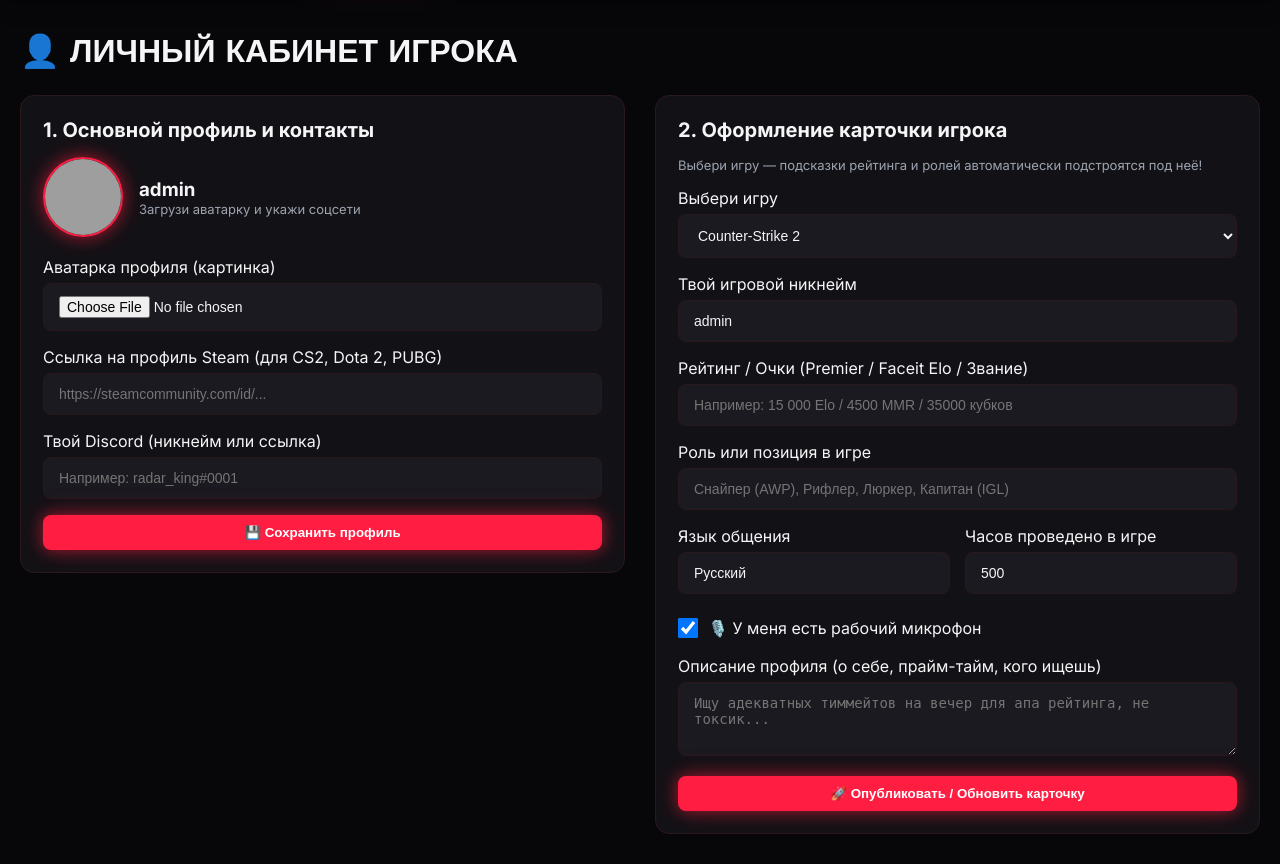
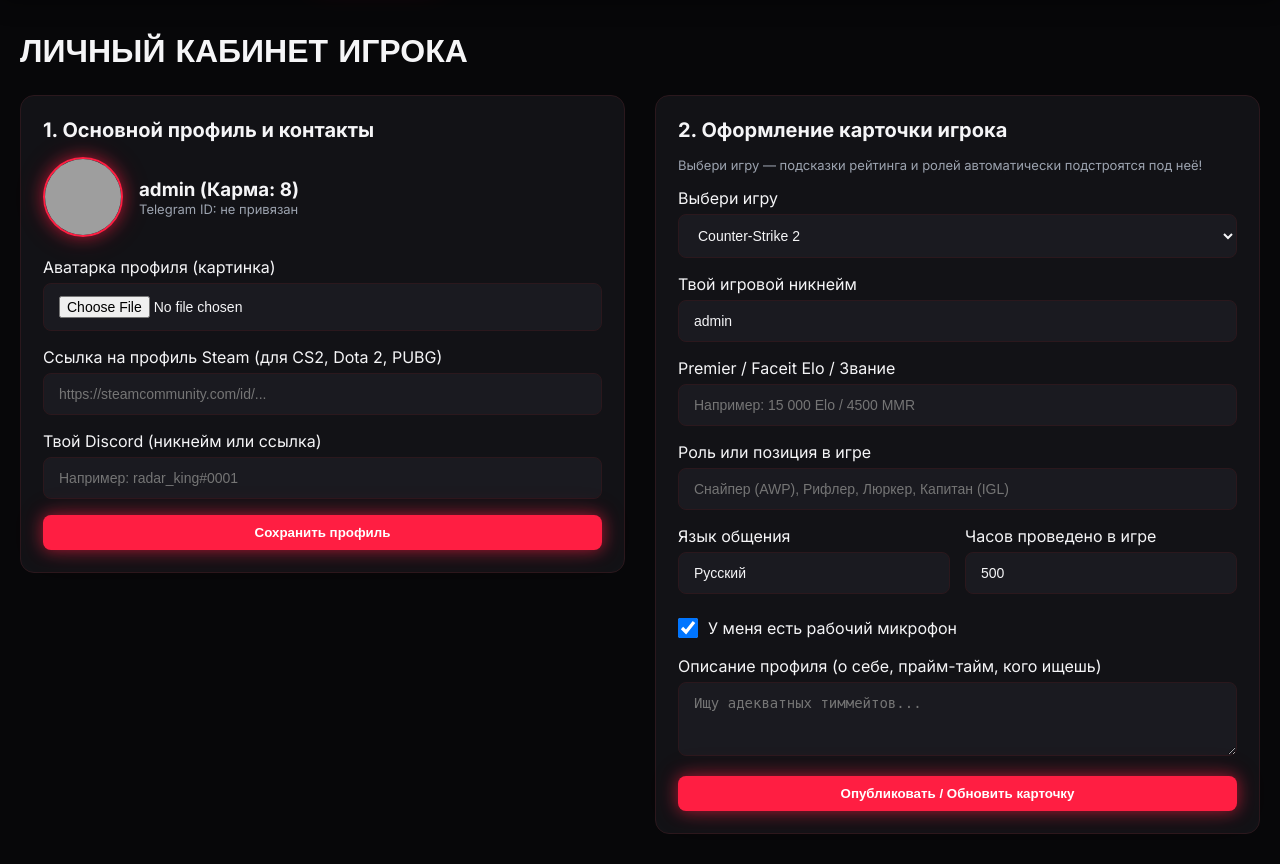
Before and after one commit to youngest-creator/RadarSquad, a Django app: page /cabinet/ in a window 1280 px wide. Shown: the part 66-930 px from the top of the page. Run offline with Django 5.2, Linux system fonts and the light colour scheme; a user stored in the database is signed in; data comes from the database, SQL or seed files in the repository; grey boxes are pictures that could not be loaded.

Commit message:
Update templates: global translation and clean code

```diff
--- a/core/templates/core/base.html
+++ b/core/templates/core/base.html
@@ -286,7 +286,7 @@
         </div>
     </nav>
 
-    <!-- ПЛАШКА / МОДАЛЬНОЕ ОКНО НАСТРОЕК -->
+    <!-- МОДАЛЬНОЕ ОКНО НАСТРОЕК -->
     <div class="modal-backdrop" id="settingsModal">
         <div class="modal-box">
             <div style="display: flex; justify-content: space-between; align-items: center; margin-bottom: 18px;">
@@ -315,7 +315,7 @@
             </div>
 
             <!-- 2. ЯЗЫК ИНТЕРФЕЙСА -->
-            <label style="font-size: 13px; color: var(--text-muted); font-weight: 600;" data-i18n="settings_lang">2. Язык интерфейса (Interface Language):</label>
+            <label style="font-size: 13px; color: var(--text-muted); font-weight: 600;" data-i18n="settings_lang">2. Язык интерфейса:</label>
             <select id="langSwitcher" onchange="changeLanguage(this.value)" style="margin-bottom: 18px;">
                 <option value="ru">Русский (RU)</option>
                 <option value="en">English (EN)</option>
@@ -338,11 +338,8 @@
                     Telegram Chat ID для мгновенных уведомлений:
                 </label>
                 <div style="display: flex; gap: 10px; align-items: center;">
-                    <input type="text" name="telegram_chat_id" value="{{ user.profile.telegram_chat_id }}" placeholder="Твой ID из @RadarSquadNotifyBot" style="margin: 0; flex: 1;">
+                    <input type="text" name="telegram_chat_id" value="{{ user.profile.telegram_chat_id }}" placeholder="Твой ID из бота" style="margin: 0; flex: 1;">
                     <button type="submit" class="btn-neon" style="padding: 11px 16px;">Сохранить</button>
-                </div>
-                <div style="margin-top: 10px; font-size: 12px;">
-                    Перейди в нашего бота: <a href="{{ bot_url|default:'https://t.me/RadarSquadNotifyBot' }}" target="_blank" style="color: var(--accent); font-weight: 700;">@RadarSquadNotifyBot</a>, нажми /start и скопируй свой ID.
                 </div>
             </form>
             {% endif %}
@@ -360,7 +357,6 @@
     </div>
 
     <script>
-        /* === 1. ИНТЕРАКТИВНЫЕ ЗВУКИ (Web Audio API) === */
         let soundEnabled = (localStorage.getItem('radarsquad_sound') ?? 'true') === 'true';
         const soundCheckbox = document.getElementById('soundToggle');
         if (soundCheckbox) soundCheckbox.checked = soundEnabled;
@@ -376,108 +372,4 @@
 
                 if (type === 'click') {
                     osc.type = 'sine';
-                    osc.frequency.setValueAtTime(520, ctx.currentTime);
-                    osc.frequency.exponentialRampToValueAtTime(880, ctx.currentTime + 0.07);
-                    gain.gain.setValueAtTime(0.06, ctx.currentTime);
-                    gain.gain.exponentialRampToValueAtTime(0.001, ctx.currentTime + 0.07);
-                    osc.start();
-                    osc.stop(ctx.currentTime + 0.07);
-                } else if (type === 'notify') {
-                    osc.type = 'triangle';
-                    osc.frequency.setValueAtTime(587.33, ctx.currentTime); // D5
-                    osc.frequency.setValueAtTime(880, ctx.currentTime + 0.1); // A5
-                    gain.gain.setValueAtTime(0.12, ctx.currentTime);
-                    gain.gain.exponentialRampToValueAtTime(0.001, ctx.currentTime + 0.28);
-                    osc.start();
-                    osc.stop(ctx.currentTime + 0.28);
-                }
-            } catch (e) {}
-        }
-
-        function toggleSoundSetting(val) {
-            soundEnabled = val;
-            localStorage.setItem('radarsquad_sound', val ? 'true' : 'false');
-            if (val) playRadarSound('notify');
-        }
-
-        document.addEventListener('click', (e) => {
-            if (e.target.closest('.btn-neon, .btn-outline, .theme-choice')) {
-                playRadarSound('click');
-            }
-        });
-
-        /* === 2. МОДАЛЬНОЕ ОКНО НАСТРОЕК И 5 ТЕМ === */
-        const htmlEl = document.documentElement;
-        const themeChoices = document.querySelectorAll('.theme-choice');
-        const savedTheme = localStorage.getItem('radarsquad_theme') || 'black-red';
-
-        function toggleSettingsModal() {
-            document.getElementById('settingsModal').classList.toggle('open');
-            playRadarSound('click');
-        }
-
-        function applyTheme(themeName) {
-            htmlEl.setAttribute('data-theme', themeName);
-            localStorage.setItem('radarsquad_theme', themeName);
-            themeChoices.forEach(c => {
-                c.classList.toggle('active', c.getAttribute('data-set-theme') === themeName);
-            });
-        }
-
-        themeChoices.forEach(choice => {
-            choice.addEventListener('click', () => applyTheme(choice.getAttribute('data-set-theme')));
-        });
-        applyTheme(savedTheme);
-
-        /* === 3. СМЕНА ЯЗЫКА ИНТЕРФЕЙСА (RU / EN) === */
-        const translations = {
-            ru: {
-                nav_admin: "Админ-панель",
-                nav_games: "Дисциплины",
-                nav_rooms: "Мои комнаты",
-                nav_cabinet: "Личный кабинет",
-                nav_settings: "Настройки",
-                nav_logout: "Выйти",
-                settings_title: "НАСТРОЙКИ ПРИЛОЖЕНИЯ",
-                settings_theme: "1. Тема оформления (5 вариантов):",
-                settings_lang: "2. Язык интерфейса:",
-                settings_sound: "Интерактивные звуки уведомлений",
-                games_heading: "ВЫБЕРИ СВОЮ ДИСЦИПЛИНУ",
-                games_sub: "Переходи на радар нужной игры, смотри объявления о сборе пати и анкеты игроков"
-            },
-            en: {
-                nav_admin: "Admin Panel",
-                nav_games: "Games",
-                nav_rooms: "My Squads",
-                nav_cabinet: "Profile",
-                nav_settings: "Settings",
-                nav_logout: "Logout",
-                settings_title: "APPLICATION SETTINGS",
-                settings_theme: "1. Visual Theme (5 styles):",
-                settings_lang: "2. Interface Language:",
-                settings_sound: "Interactive Sound Notifications",
-                games_heading: "SELECT YOUR DISCIPLINE",
-                games_sub: "Open the game radar, browse party announcements and player cards"
-            }
-        };
-
-        function changeLanguage(lang) {
-            localStorage.setItem('radarsquad_lang', lang);
-            const dict = translations[lang] || translations.ru;
-            document.querySelectorAll('[data-i18n]').forEach(el => {
-                const key = el.getAttribute('data-i18n');
-                if (dict[key]) el.innerText = dict[key];
-            });
-            const sel = document.getElementById('langSwitcher');
-            if (sel) sel.value = lang;
-        }
-
-        const savedLang = localStorage.getItem('radarsquad_lang') || 'ru';
-        changeLanguage(savedLang);
-
-        {% if messages %}
-            window.addEventListener('DOMContentLoaded', () => playRadarSound('notify'));
-        {% endif %}
-    </script>
-</body>
-</html>
+                    osc.frequency.setValueAtTime(520, ctx.
--- a/core/templates/core/cabinet.html
+++ b/core/templates/core/cabinet.html
@@ -1,12 +1,12 @@
 {% extends 'core/base.html' %}
 {% block content %}
-<h1 style="font-family: 'Orbitron', sans-serif; margin-bottom: 25px;">👤 ЛИЧНЫЙ КАБИНЕТ ИГРОКА</h1>
+<h1 style="font-family: 'Orbitron', sans-serif; margin-bottom: 25px;" data-i18n="cabinet_heading">ЛИЧНЫЙ КАБИНЕТ ИГРОКА</h1>
 
 <div style="display: grid; grid-template-columns: repeat(auto-fit, minmax(350px, 1fr)); gap: 30px;">
 
-    <!-- ЛЕВАЯ КОЛОНКА: АВАТАРКА И ССЫЛКИ STEAM / DISCORD -->
+    <!-- ЛЕВАЯ КОЛОНКА -->
     <div class="card" style="height: fit-content;">
-        <h2 style="margin-bottom: 15px; font-size: 20px;">1. Основной профиль и контакты</h2>
+        <h2 style="margin-bottom: 15px; font-size: 20px;" data-i18n="profile_title">1. Основной профиль и контакты</h2>
         <div style="display: flex; align-items: center; gap: 16px; margin-bottom: 20px;">
             {% if profile.avatar %}
                 <img src="{{ profile.avatar.url }}" style="width: 80px; height: 80px; border-radius: 50%; object-fit: cover; border: 2px solid var(--accent); box-shadow: var(--neon-shadow);">
@@ -16,8 +16,8 @@
                 </div>
             {% endif %}
             <div>
-                <h3>{{ user.username }}</h3>
-                <p style="font-size: 13px; color: var(--text-muted);">Загрузи аватарку и укажи соцсети</p>
+                <h3>{{ user.username }} (Карма: {{ profile.reputation }})</h3>
+                <p style="font-size: 13px; color: var(--text-muted);">Telegram ID: {{ profile.telegram_chat_id|default:"не привязан" }}</p>
             </div>
         </div>
 
@@ -25,23 +25,23 @@
             {% csrf_token %}
             <input type="hidden" name="form_type" value="profile">
 
-            <label>Аватарка профиля (картинка)</label>
+            <label data-i18n="avatar_label">Аватарка профиля (картинка)</label>
             <input type="file" name="avatar" accept="image/*">
 
-            <label>Ссылка на профиль Steam (для CS2, Dota 2, PUBG)</label>
+            <label data-i18n="steam_label">Ссылка на профиль Steam (для CS2, Dota 2, PUBG)</label>
             <input type="url" name="steam_url" value="{{ profile.steam_url }}" placeholder="https://steamcommunity.com/id/...">
 
-            <label>Твой Discord (никнейм или ссылка)</label>
+            <label data-i18n="discord_label">Твой Discord (никнейм или ссылка)</label>
             <input type="text" name="discord_tag" value="{{ profile.discord_tag }}" placeholder="Например: radar_king#0001">
 
-            <button type="submit" class="btn-neon" style="width: 100%;">💾 Сохранить профиль</button>
+            <button type="submit" class="btn-neon" style="width: 100%;" data-i18n="save_profile_btn">Сохранить профиль</button>
         </form>
     </div>
 
-    <!-- ПРАВАЯ КОЛОНКА: ОФОРМЛЕНИЕ КАРТОЧКИ ИГРОКА ПОД ВЫБРАННУЮ ИГРУ -->
+    <!-- ПРАВАЯ КОЛОНКА -->
     <div class="card">
-        <h2 style="margin-bottom: 15px; font-size: 20px;">2. Оформление карточки игрока</h2>
-        <p style="font-size: 13px; color: var(--text-muted); margin-bottom: 15px;">
+        <h2 style="margin-bottom: 15px; font-size: 20px;" data-i18n="card_title">2. Оформление карточки игрока</h2>
+        <p style="font-size: 13px; color: var(--text-muted); margin-bottom: 15px;" data-i18n="card_sub">
             Выбери игру — подсказки рейтинга и ролей автоматически подстроятся под неё!
         </p>
 
@@ -49,60 +49,59 @@
             {% csrf_token %}
             <input type="hidden" name="form_type" value="card">
 
-            <label>Выбери игру</label>
+            <label data-i18n="select_game_label">Выбери игру</label>
             <select name="game" id="gameSelect" onchange="updateGameFields()">
                 {% for slug, g in games.items %}
                     <option value="{{ slug }}"
                             data-rating-label="{{ g.rating_label }}"
                             data-role-ph="{{ g.role_placeholder }}">
-                        {{ g.icon }} {{ g.name }}
+                        {{ g.name }}
                     </option>
                 {% endfor %}
             </select>
 
-            <label>Твой игровой никнейм</label>
+            <label data-i18n="nick_label">Твой игровой никнейм</label>
             <input type="text" name="nickname" id="f_nickname" value="{{ user.username }}" required>
 
-            <label id="ratingLabel">Рейтинг либо очки в выбранной игре</label>
-            <input type="text" name="rating" id="f_rating" placeholder="Например: 15 000 Elo / 4500 MMR / 35000 кубков" required>
+            <label id="ratingLabel">Рейтинг / Очки</label>
+            <input type="text" name="rating" id="f_rating" placeholder="Например: 15 000 Elo / 4500 MMR" required>
 
-            <label>Роль или позиция в игре</label>
-            <input type="text" name="role" id="f_role" placeholder="Снайпер, Керри, Саппорт..." required>
+            <label data-i18n="role_label">Роль или позиция в игре</label>
+            <input type="text" name="role" id="f_role" placeholder="Снайпер, Керри..." required>
 
             <div style="display: grid; grid-template-columns: 1fr 1fr; gap: 15px;">
                 <div>
-                    <label>Язык общения</label>
+                    <label data-i18n="lang_label">Язык общения</label>
                     <input type="text" name="language" id="f_lang" value="Русский" required>
                 </div>
                 <div>
-                    <label>Часов проведено в игре</label>
+                    <label data-i18n="hours_label">Часов проведено в игре</label>
                     <input type="number" name="hours_played" id="f_hours" value="500" min="0" required>
                 </div>
             </div>
 
             <label style="display: flex; align-items: center; gap: 10px; margin: 8px 0 18px; cursor: pointer;">
                 <input type="checkbox" name="has_mic" id="f_mic" checked style="width: 20px; height: 20px; margin: 0;">
-                <span>🎙️ У меня есть рабочий микрофон</span>
+                <span data-i18n="mic_label">У меня есть рабочий микрофон</span>
             </label>
 
-            <label>Описание профиля (о себе, прайм-тайм, кого ищешь)</label>
-            <textarea name="description" id="f_desc" rows="3" placeholder="Ищу адекватных тиммейтов на вечер для апа рейтинга, не токсик..."></textarea>
+            <label data-i18n="desc_label">Описание профиля (о себе, прайм-тайм, кого ищешь)</label>
+            <textarea name="description" id="f_desc" rows="3" placeholder="Ищу адекватных тиммейтов..."></textarea>
 
-            <button type="submit" class="btn-neon" style="width: 100%;">🚀 Опубликовать / Обновить карточку</button>
+            <button type="submit" class="btn-neon" style="width: 100%;" data-i18n="publish_card_btn">Опубликовать / Обновить карточку</button>
         </form>
     </div>
 </div>
 
-<!-- СПИСОК УЖЕ СОЗДАННЫХ АНКЕТ ИГРОКА -->
 {% if user_cards %}
 <div style="margin-top: 35px;">
-    <h3 style="margin-bottom: 15px;">Мои активные карточки на радаре:</h3>
+    <h3 style="margin-bottom: 15px;" data-i18n="my_cards_title">Мои активные карточки на радаре:</h3>
     <div style="display: flex; gap: 15px; flex-wrap: wrap;">
         {% for slug, c in user_cards.items %}
             <a href="{% url 'dashboard' slug %}" class="card" style="text-decoration: none; color: inherit; min-width: 240px;">
                 <div style="font-weight: 700; color: var(--accent);">{{ c.get_game_display }}</div>
                 <div style="font-size: 14px; margin-top: 5px;">Ник: <b>{{ c.nickname }}</b></div>
-                <div style="font-size: 13px; color: var(--text-muted);">Рейтинг: {{ c.rating }} | Роль: {{ c.role }}</div>
+                <div style="font-size: 13px; color: var(--text-muted);">Рейтинг: {{ c.rating }}</div>
             </a>
         {% endfor %}
     </div>
@@ -129,7 +128,7 @@
         const opt = sel.options[sel.selectedIndex];
         const slug = sel.value;
 
-        document.getElementById('ratingLabel').innerText = "Рейтинг / Очки (" + opt.getAttribute('data-rating-label') + ")";
+        document.getElementById('ratingLabel').innerText = opt.getAttribute('data-rating-label');
         document.getElementById('f_role').placeholder = opt.getAttribute('data-role-ph');
 
         if (existingCards[slug]) {
```
Also changed, not shown: core/templates/core/rooms.html (+6 -6 lines).
